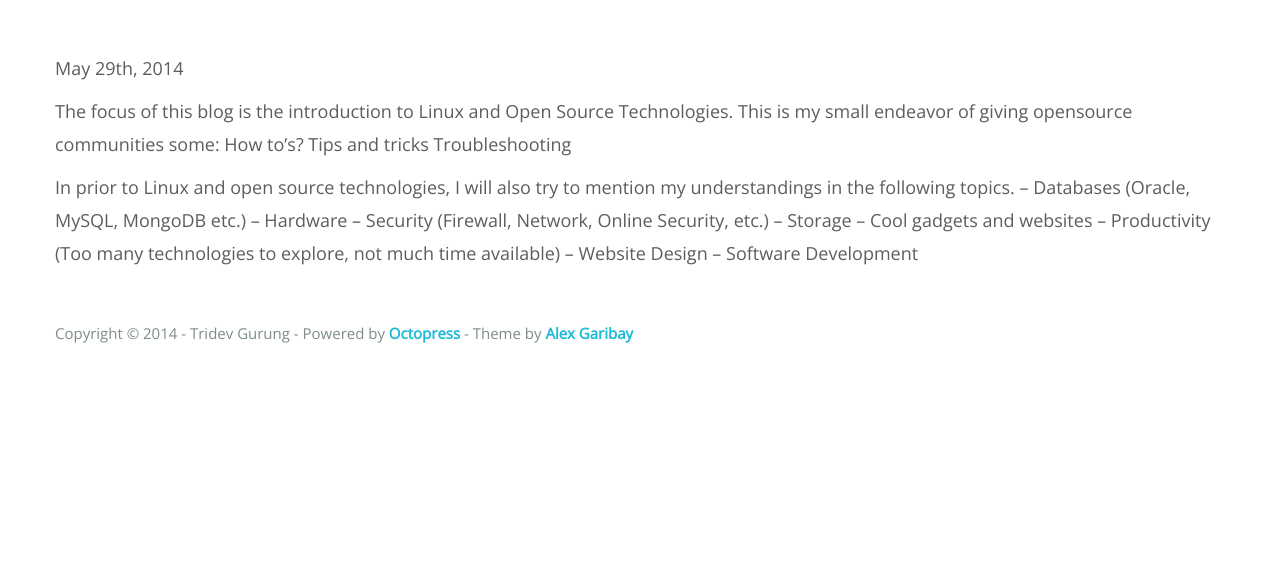
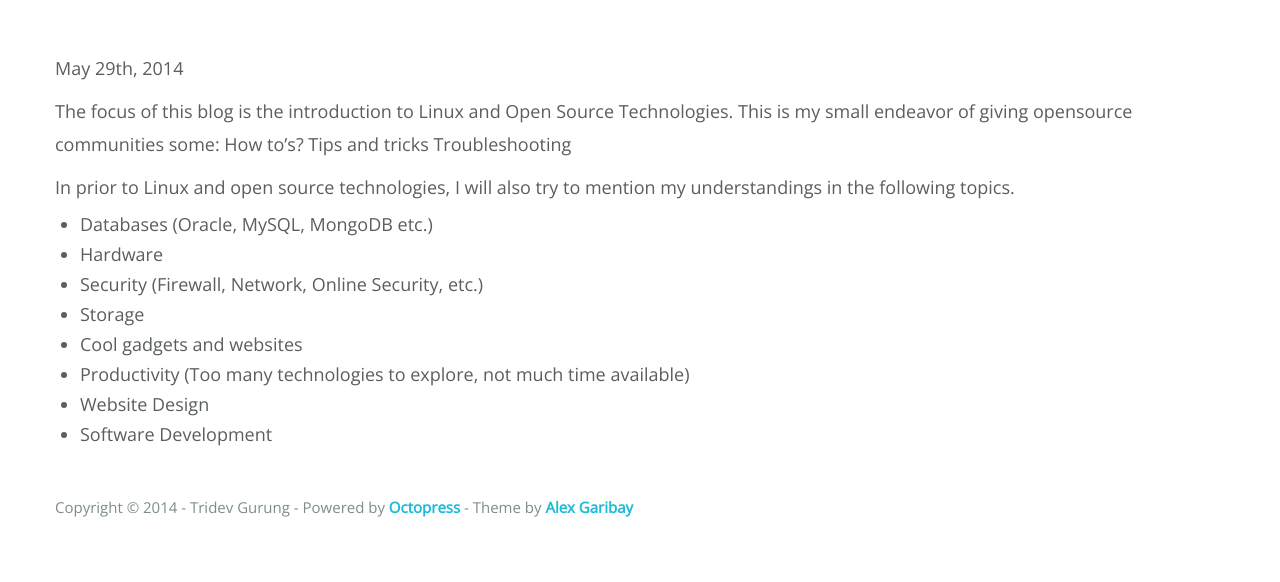
Before and after one commit to gtridev/gtridev.github.io, a plain HTML site: page getting-your-hands-dirty.html in a window 1280 px wide. Shown: the part 218-800 px from the top of the page. Drawn offline with nearby package versions, Linux system fonts and the light colour scheme.

Commit message:
Site updated at 2014-05-29 08:46:02 UTC

```diff
--- a/atom.xml
+++ b/atom.xml
@@ -4,7 +4,7 @@
   <title><![CDATA[Under Construction]]></title>
   <link href="http://gtridev.github.io/atom.xml" rel="self"/>
   <link href="http://gtridev.github.io/"/>
-  <updated>2014-05-29T13:49:15+05:45</updated>
+  <updated>2014-05-29T14:30:01+05:45</updated>
   <id>http://gtridev.github.io/</id>
   <author>
     <name><![CDATA[Tridev Gurung]]></name>
--- a/getting-your-hands-dirty.html
+++ b/getting-your-hands-dirty.html
@@ -48,13 +48,9 @@
   	  	<div class="nav-collapse collapse navbar-responsive-collapse" style="height:0;">
   	      <ul class="nav">
 
-        <li ><a href="">me</a></li>
+        <li ><a href="/index.html">me</a></li>
 
-        <li ><a href="/index.html"></a></li>
-
-        <li ><a href="">getting your hands dirty</a></li>
-
-        <li class="active"><a href="/getting-your-hands-dirty.html"></a></li>
+        <li class="active"><a href="/getting-your-hands-dirty.html">getting your hands dirty</a></li>
 
 </ul>
 
@@ -114,15 +110,19 @@ How to&rsquo;s?
 Tips and tricks
 Troubleshooting</p>
 
-<p>In prior to Linux and open source technologies, I will also try to mention my understandings in the following topics.
-&ndash; Databases (Oracle, MySQL, MongoDB etc.)
-&ndash; Hardware
-&ndash; Security (Firewall, Network, Online Security, etc.)
-&ndash; Storage
-&ndash; Cool gadgets and websites
-&ndash; Productivity (Too many technologies to explore, not much time available)
-&ndash; Website Design
-&ndash; Software Development</p>
+<p>In prior to Linux and open source technologies, I will also try to mention my understandings in the following topics.</p>
+
+<ul>
+<li><p>Databases (Oracle, MySQL, MongoDB etc.)</p></li>
+<li><p>Hardware</p></li>
+<li><p>Security (Firewall, Network, Online Security, etc.)</p></li>
+<li><p>Storage</p></li>
+<li><p>Cool gadgets and websites</p></li>
+<li><p>Productivity (Too many technologies to explore, not much time available)</p></li>
+<li><p>Website Design</p></li>
+<li><p>Software Development</p></li>
+</ul>
+
 
 </article>
 
--- a/sitemap.xml
+++ b/sitemap.xml
@@ -6,7 +6,7 @@
     </url>
     <url>
         <loc>http://gtridev.github.io/getting-your-hands-dirty.html</loc>
-        <lastmod>2014-05-29T11:09:50+05:45</lastmod>
+        <lastmod>2014-05-29T14:30:01+05:45</lastmod>
     </url>
     <url>
         <loc>http://gtridev.github.io/</loc>
```
Also changed, not shown: blog/archives/index.html (+2 -6 lines), index.html (+2 -6 lines).
